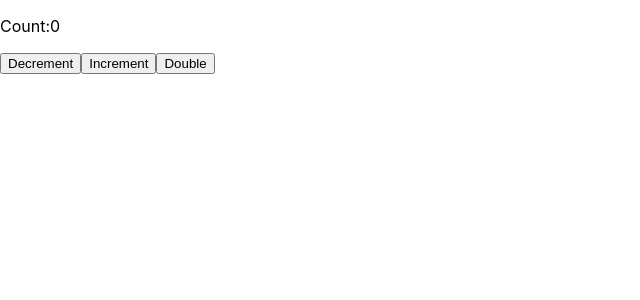
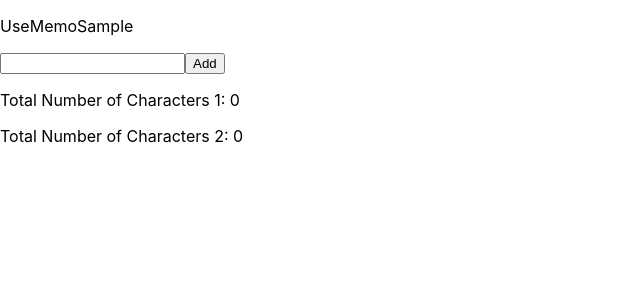
Before and after one commit to nakamuuu-prog/react-sample, a React (Create React App) app: page / in a window 1280 px wide. Shown: the top 300 px of the page, without its empty margins (0-640 px from the left). Built offline with nearby package versions, Linux system fonts and the light colour scheme.

Commit message:
React Hooks(フック) - useMemo

```diff
--- /dev/null
+++ b/src/components/UseMemoSample.tsx
@@ -0,0 +1,53 @@
+import React, { useState, useMemo } from "react";
+
+// useMemoは値をメモ化するためのフック
+// 依存配列の値が前描画時と異なる場合は関数を実行し、すべて同じであれば関数は実行されない
+// useMemoSampleは入力欄の入力値が変更されるたびに再描画される
+export const UseMemoSample = () => {
+  const [text, setText] = useState("");
+  const [items, setItems] = useState<string[]>([]);
+
+  const onChangeInput = (e: React.ChangeEvent<HTMLInputElement>) => {
+    setText(e.target.value);
+  };
+
+  const onClickButton = () => {
+    setItems((prevItems) => {
+      return [...prevItems, text];
+    });
+    setText("");
+  };
+
+  // numberOfCharacters1はメモ化されていないので、UseMemoSampleが再描画されるたびにreduce関数が呼ばれる
+  const numberOfCharacters1 = items.reduce((sub, item) => {
+    console.log("numberOfCharacters1のreduceが呼ばれました。");
+    return sub + item.length;
+  }, 0);
+  // useMemo(値を生成する関数, 依存配列)
+  // numberOfCharacters2はAddボタンを押下するまでreduce関数は呼ばれない
+  const numberOfCharacters2 = useMemo(() => {
+    return items.reduce((sub, item) => {
+      console.log("numberOfCharacters2のreduceが呼ばれました。");
+      return sub + item.length;
+    }, 0);
+  }, [items]);
+
+  return (
+    <div>
+      <p>UseMemoSample</p>
+      <div>
+        <input value={text} onChange={onChangeInput} />
+        <button onClick={onClickButton}>Add</button>
+      </div>
+      <div>
+        {items.map((item, index) => (
+          <p key={index}>{item}</p>
+        ))}
+      </div>
+      <div>
+        <p>Total Number of Characters 1: {numberOfCharacters1}</p>
+        <p>Total Number of Characters 2: {numberOfCharacters2}</p>
+      </div>
+    </div>
+  );
+};
--- a/src/index.tsx
+++ b/src/index.tsx
@@ -1,13 +1,13 @@
 import React from "react";
 import ReactDOM from "react-dom/client";
 import "./index.css";
-import { Parent } from "./components/UseCallbackSample";
+import { UseMemoSample } from "./components/UseMemoSample";
 import reportWebVitals from "./reportWebVitals";
 
 const root = ReactDOM.createRoot(
   document.getElementById("root") as HTMLElement
 );
-root.render(<Parent />);
+root.render(<UseMemoSample />);
 
 // If you want to start measuring performance in your app, pass a function
 // to log results (for example: reportWebVitals(console.log))
```
